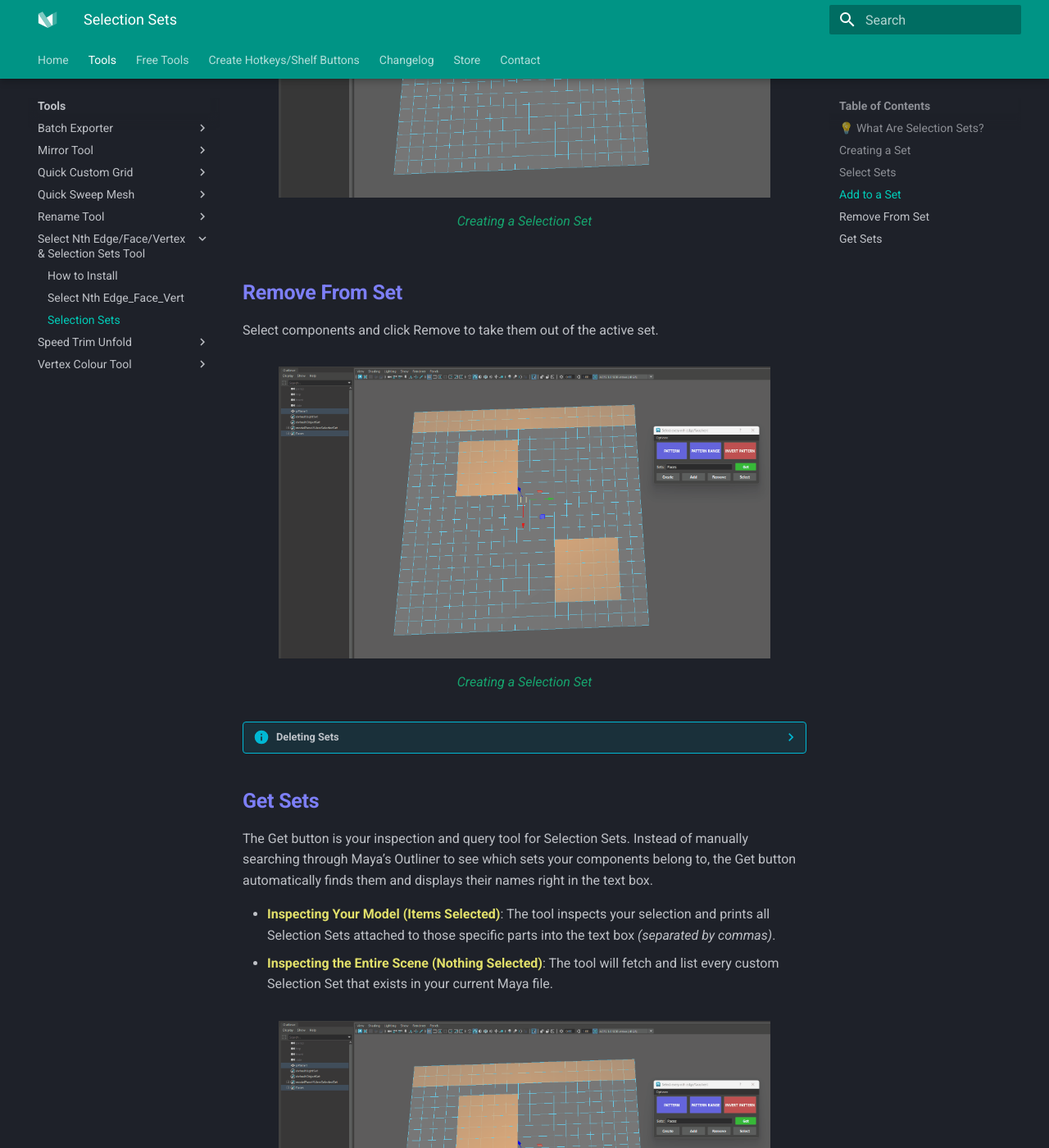
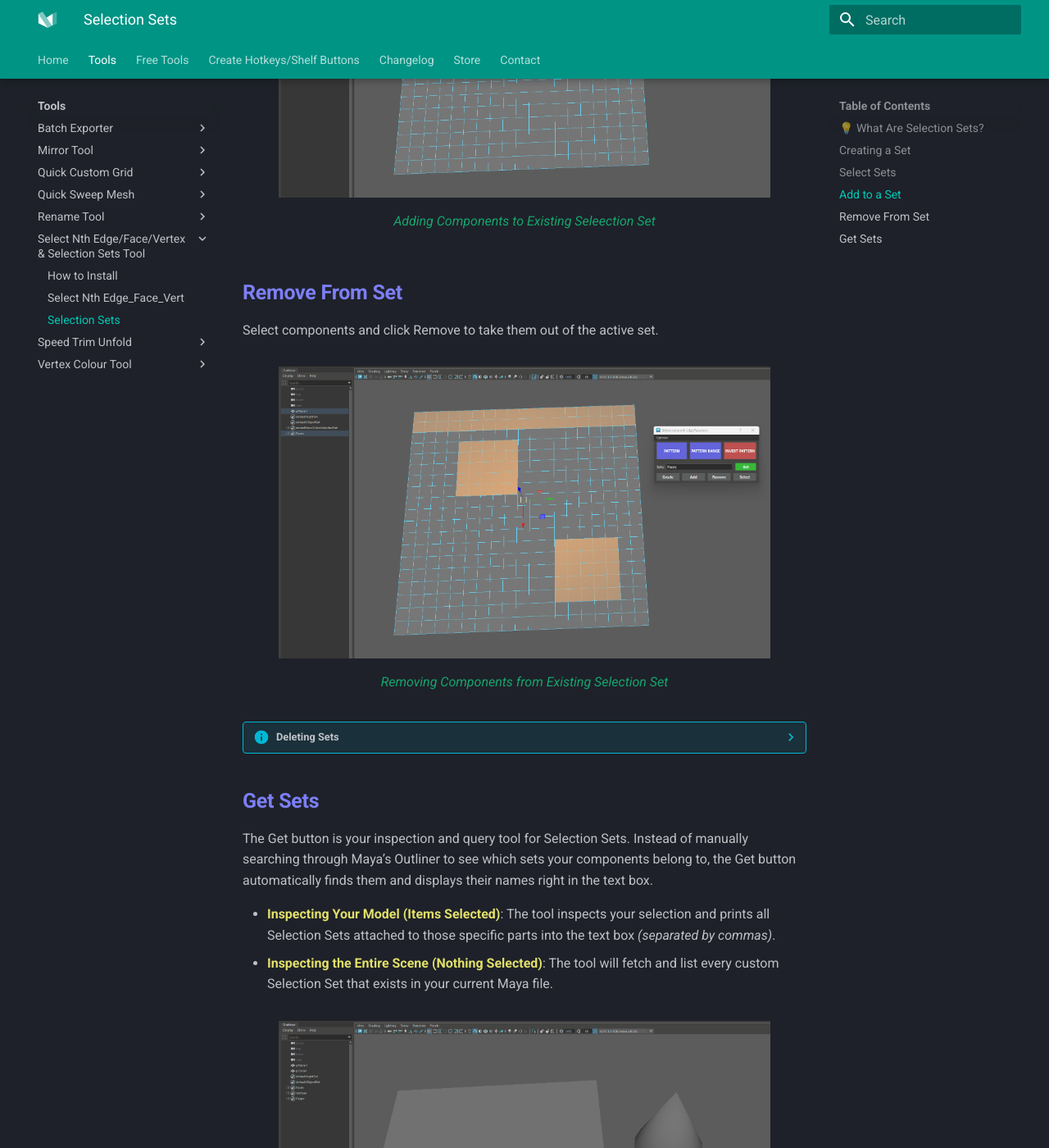
Before and after one commit to mike-isaakidis/Maya-Modelling-Tools, an MkDocs documentation site: the page built from docs/Select_nth_edge_face_vert/Selection Sets.md, in a window 1280 px wide and 1400 px high, scrolled down 2625 px. Shown: the whole window at 82% size. Built offline with MkDocs 1.6.1 and Material for MkDocs 9.7.7, drawn with Linux system fonts in a browser that asks for light colours; some of the changed text lies outside the part shown.

Commit message:
fixed spelling mistakes
fixed spelling mistakes

```diff
--- a/docs/Select_nth_edge_face_vert/Selection Sets.md
+++ b/docs/Select_nth_edge_face_vert/Selection Sets.md
@@ -54,7 +54,7 @@
     * *<span style="color:rgb(226, 224, 106);">++shift++ + Click Cycle & Select Forward</span>: Having an Object or Component that contains Sets Selected.
         - Steps forward through every set attached to your selection, highlighting each set's components one by one in the viewport while updating the text field.
 
-    * *<span style="color:rgb(226, 224, 106);">++ctrl++ + ++shift++ + Click Cycle & Select Backward:</span>: Having an Object or Component that contains Sets Selected.
+    * *<span style="color:rgb(226, 224, 106);">++ctrl++ + ++shift++ + Click Cycle & Select Backward</span>: Having an Object or Component that contains Sets Selected.
         - Steps backward through the sets attached to your selected object, highlighting them in reverse order.
 
 
@@ -70,7 +70,7 @@
 
 <figure markdown="1" style="text-align: center;">
   ![Pattern Selection on Faces](../Select_nth_edge_face_vert/images/Selection_Sets_Add_1.gif){ .img-medium .img-centered }
-  <figcaption><span style="color: rgba(22, 165, 110, 1);">Creating a Selection Set</span></figcaption>
+  <figcaption><span style="color: rgba(22, 165, 110, 1);">Adding Components to Existing Seleection Set</span></figcaption>
 </figure>
 
 ## **<span style="color:rgb(125, 127, 247);">Remove From Set</span>**
@@ -79,7 +79,7 @@
 
 <figure markdown="1" style="text-align: center;">
   ![Pattern Selection on Faces](../Select_nth_edge_face_vert/images/Selection_Sets_Remove_1.gif){ .img-medium .img-centered }
-  <figcaption><span style="color: rgba(22, 165, 110, 1);">Creating a Selection Set</span></figcaption>
+  <figcaption><span style="color: rgba(22, 165, 110, 1);">Removing Components from Existing Selection Set</span></figcaption>
 </figure>
 
 ??? Info "Deleting Sets"
@@ -107,8 +107,8 @@
 * **<span style="color:rgb(226, 224, 106);">Inspecting the Entire Scene (Nothing Selected)</span>**: The tool will fetch and list every custom Selection Set that exists in your current Maya file.
 
 <figure markdown="1" style="text-align: center;">
-  ![Pattern Selection on Faces](../Select_nth_edge_face_vert/images/Selection_Sets_Remove_1.gif){ .img-medium .img-centered }
-  <figcaption><span style="color: rgba(22, 165, 110, 1);">Creating a Selection Set</span></figcaption>
+  ![Pattern Selection on Faces](../Select_nth_edge_face_vert/images/Selection_Sets_Get_1.gif){ .img-medium .img-centered }
+  <figcaption><span style="color: rgba(22, 165, 110, 1);">Retrieve Selection Set Names</span></figcaption>
 </figure>
 
 ??? Info "Get Button - Extra Features"
```
Also changed, not shown: other parts of docs/Select_nth_edge_face_vert/Selection Sets.md (+1 -1 lines), docs/Select_nth_edge_face_vert/Select Nth Edge_Face_Vert.md (+2 -2 lines).
